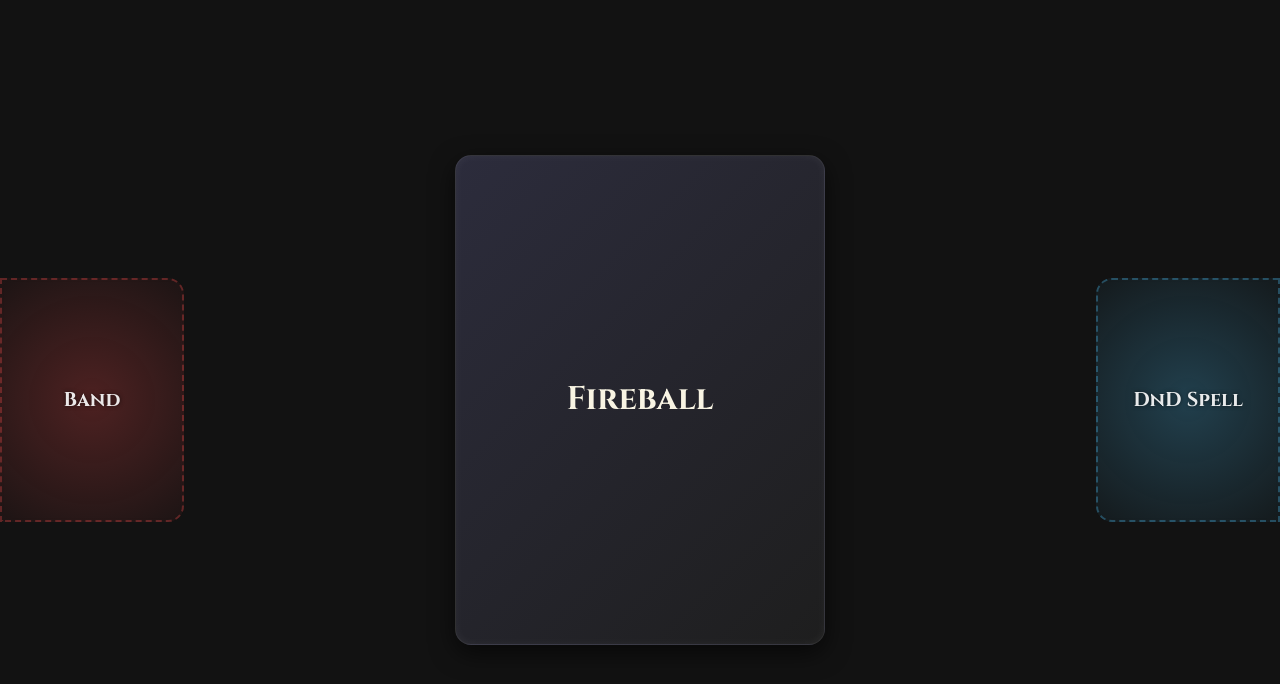
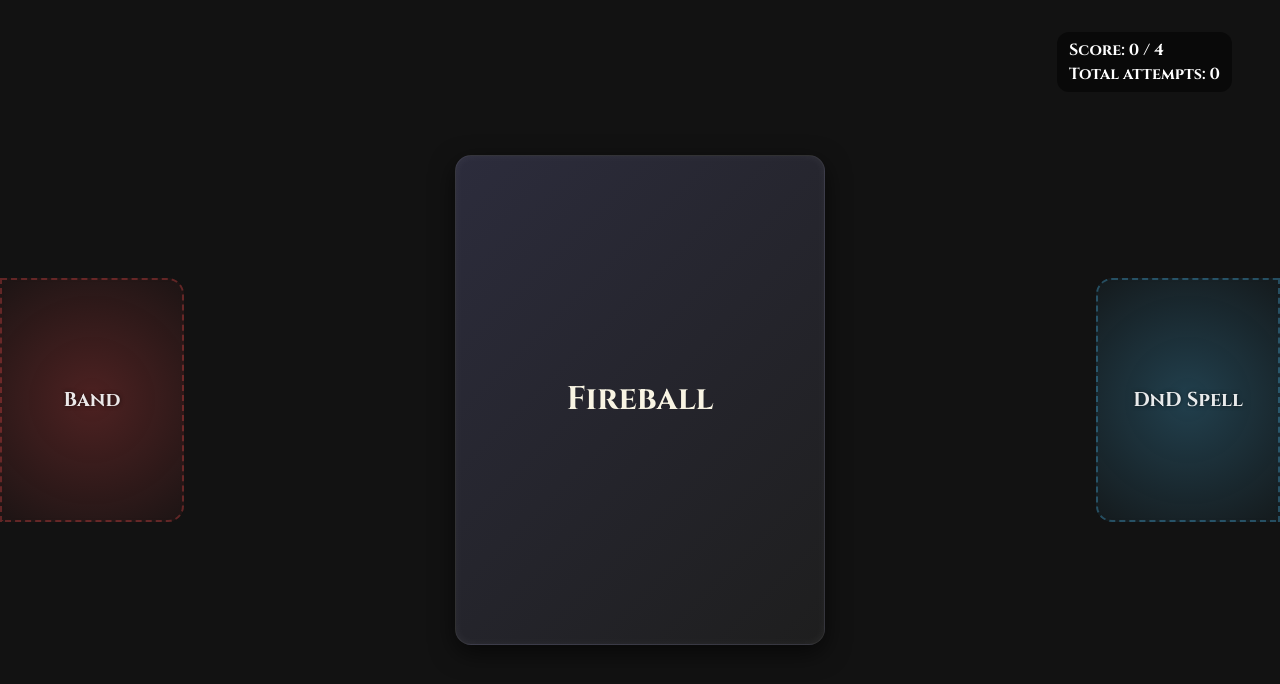
Before and after one commit to narolan/spell-swipe, a React (Vite) app: page / in a window 1280 px wide. Shown: the top 684 px of the page. Built offline with nearby package versions, Linux system fonts and the light colour scheme.

Commit message:
Refactor + add score

```diff
--- a/src/App.css
+++ b/src/App.css
@@ -127,3 +127,17 @@ body {
 .feedbackBanner.wrong {
   background-color: rgba(200, 0, 0, 0.85);
 }
+
+.scoreOverlay {
+  position: fixed;
+  top: 2rem;
+  right: 3rem;
+  font-size: 16px;
+  color: #fff;
+  background-color: rgba(0,0,0,0.5);
+  padding: 6px 12px;
+  border-radius: 12px;
+  z-index: 10;
+  font-weight: bold;
+  user-select: none;
+}
--- a/src/App.jsx
+++ b/src/App.jsx
@@ -1,102 +1,11 @@
 import React from "react";
 import './App.css'
-import Swipe from "react-easy-swipe";
+import SwipeZone from "./components/SwipeZone.jsx";
 
 const App = () => {
-    const [cards, setCards] = React.useState([
-        {name: "Fireball", type: "spell"},
-        {name: "DoomSword", type: "band"},
-        {name: "Magic Missile", type: "spell"},
-        {name: "Bal-Sagoth", type: "band"}
-    ]);
-    const [index, setIndex] = React.useState(0);
-    const [x, setX] = React.useState(0);
-    const [isSwiping, setIsSwiping] = React.useState(false);
-    const [showFeedback, setShowFeedback] = React.useState(null);
-
-    const currentCard = cards[index];
-
-    const shuffleArray = (array) => {
-        return [...array].sort(() => Math.random() - 0.5);
-    }
-
-    const handleSwipeMove = (position) => {
-        setIsSwiping(true);
-        setX(position.x);
-    }
-
-    const handleSwipeEnd = () => {
-        if (!currentCard) return;
-
-        let direction = null;
-        if (x > 100) direction = "right";
-        else if (x < -100) direction = "left";
-
-        if (direction) {
-            const isCorrect = (
-                (direction === "right" && currentCard.type === "spell") ||
-                (direction === "left" && currentCard.type === "band")
-            )
-
-            setShowFeedback(isCorrect ? 'correct' : 'wrong');
-
-            if (isCorrect) {
-                setTimeout(() => {
-                    setIndex((prev) => prev + 1 >= cards.length ? -1 : prev + 1);
-                    setShowFeedback(null);
-                }, 1000);
-            } else {
-                setTimeout(() => {
-                    const remaining = cards.slice(index);
-                    const before = cards.slice(0, index);
-                    const shuffled = shuffleArray(remaining);
-                    setCards([...before, ...shuffled]);
-                    setIndex(index);
-                    setShowFeedback(null);
-                }, 1000);
-            }
-        }
-
-        setX(0);
-        setIsSwiping(false);
-    }
-
     return (
         <div className="cardContainer">
-            {
-                currentCard ?
-                    <div className="swipeZone">
-                        <span className="swipeLabel left">Band</span>
-                        <span className="swipeLabel right">DnD Spell</span>
-                        <Swipe
-                            onSwipeMove={showFeedback ? undefined : handleSwipeMove}
-                            onSwipeEnd={showFeedback ? undefined : handleSwipeEnd}
-                            allowMouseEvents={true}
-                        >
-                            <div
-                                className={`card ${showFeedback === 'wrong' ? 'wrong' : ''}`}
-                                style={{
-                                    transform: `translateX(${x}px) rotate(${x / 20}deg)`,
-                                    transition: isSwiping ? 'none' : 'transform 0.3s ease',
-                                    opacity: showFeedback ? '0.6' : '1',
-                                    pointerEvents: showFeedback ? 'none' : 'auto',
-                                }}
-                            >
-                                <h3>{currentCard.name}</h3>
-                            </div>
-                        </Swipe>
-                        {showFeedback && (
-                            <div className={`feedbackBanner show ${showFeedback}`}>
-                                {showFeedback === 'correct' ? 'Correct!' : 'Wrong!'}
-                            </div>
-                        )}
-                    </div>
-
-                    :
-                    <div className="card endCard">
-                        <h3>🎉 Done!</h3>
-                    </div>
-            }
+            <SwipeZone/>
         </div>
     )
 }
--- /dev/null
+++ b/src/components/Card.jsx
@@ -0,0 +1,15 @@
+import React from 'react';
+import '../App.css';
+
+const Card = ({ name, style, showFeedback }) => {
+    return (
+        <div
+            className={`card ${showFeedback === 'wrong' ? 'wrong' : ''}`}
+            style={style}
+        >
+            <h3>{name}</h3>
+        </div>
+    )
+}
+
+export default Card
--- /dev/null
+++ b/src/components/EndScreen.jsx
@@ -0,0 +1,11 @@
+import React from 'react';
+
+const EndScreen = () => {
+    return (
+        <div className="card endCard">
+            <h3>🎉 Done!</h3>
+        </div>
+    )
+}
+
+export default EndScreen;
--- /dev/null
+++ b/src/components/SwipeZone.jsx
@@ -0,0 +1,108 @@
+import React, {useState} from 'react';
+import Swipe from "react-easy-swipe";
+import Card from "./Card.jsx";
+import EndScreen from "./EndScreen.jsx";
+
+const SwipeZone = () => {
+    const [cards, setCards] = useState([
+        {name: "Fireball", type: "spell"},
+        {name: "DoomSword", type: "band"},
+        {name: "Magic Missile", type: "spell"},
+        {name: "Bal-Sagoth", type: "band"}
+    ]);
+    const [index, setIndex] = useState(0);
+    const [x, setX] = useState(0);
+    const [isSwiping, setIsSwiping] = useState(false);
+    const [showFeedback, setShowFeedback] = useState(null);
+    const [score, setScore] = useState(0);
+    const [attempts, setAttempts] = useState(0);
+
+    const currentCard = cards[index];
+
+    const shuffleArray = (array) => {
+        return [...array].sort(() => Math.random() - 0.5);
+    }
+
+    const handleSwipeMove = (position) => {
+        setIsSwiping(true);
+        setX(position.x);
+    }
+
+    const handleSwipeEnd = () => {
+        if (!currentCard) return;
+
+        let direction = null;
+        if (x > 100) direction = "right";
+        else if (x < -100) direction = "left";
+
+        if (direction) {
+            setAttempts((prev) => prev + 1);
+            const isCorrect = (
+                (direction === "right" && currentCard.type === "spell") ||
+                (direction === "left" && currentCard.type === "band")
+            )
+
+            setShowFeedback(isCorrect ? 'correct' : 'wrong');
+
+            if (isCorrect) {
+                setScore((prev) => prev + 1);
+                setTimeout(() => {
+                    setIndex((prev) => prev + 1 >= cards.length ? -1 : prev + 1);
+                    setShowFeedback(null);
+                }, 1000);
+            } else {
+                setTimeout(() => {
+                    const remaining = cards.slice(index);
+                    const before = cards.slice(0, index);
+                    const shuffled = shuffleArray(remaining);
+                    setCards([...before, ...shuffled]);
+                    setIndex(index);
+                    setShowFeedback(null);
+                }, 1000);
+            }
+        }
+
+        setX(0);
+        setIsSwiping(false);
+    }
+
+    if (!currentCard) return <EndScreen/>;
+
+    return (
+        <div className="swipeZone">
+            <div className="scoreOverlay">
+                <span>Score: {score} / {cards.length}</span>
+                <br/>
+                <span>Total attempts: {attempts}</span>
+            </div>
+            <span className="swipeLabel left">Band</span>
+            <span className="swipeLabel right">DnD Spell</span>
+
+            <Swipe
+                onSwipeMove={showFeedback ? undefined : handleSwipeMove}
+                onSwipeEnd={showFeedback ? undefined : handleSwipeEnd}
+                allowMouseEvents={true}
+            >
+                <Card
+                    name={currentCard.name}
+                    showFeedback={showFeedback}
+                    style={{
+                        transform: `translateX(${x}px) rotate(${x / 20}deg)`,
+                        transition: isSwiping ? 'none' : 'transform 0.3s ease',
+                        opacity: showFeedback ? '0.6' : '1',
+                        pointerEvents: showFeedback ? 'none' : 'auto',
+                    }}
+                />
+            </Swipe>
+            {
+                showFeedback && (
+                    <div className={`feedbackBanner show ${showFeedback}`}>
+                        {showFeedback === 'correct' ? 'Correct!' : 'Wrong!'}
+                    </div>
+                )
+            }
+        </div>
+    );
+}
+
+export default SwipeZone;
```
